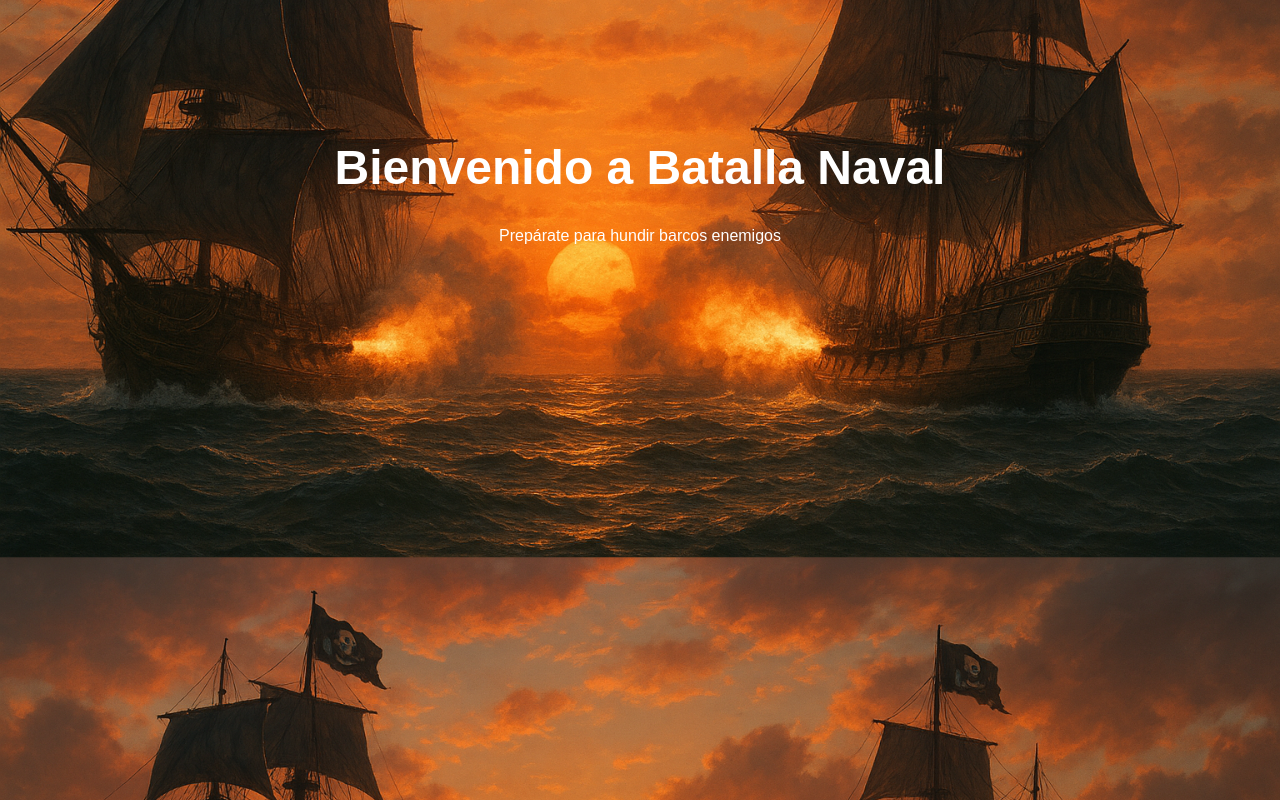
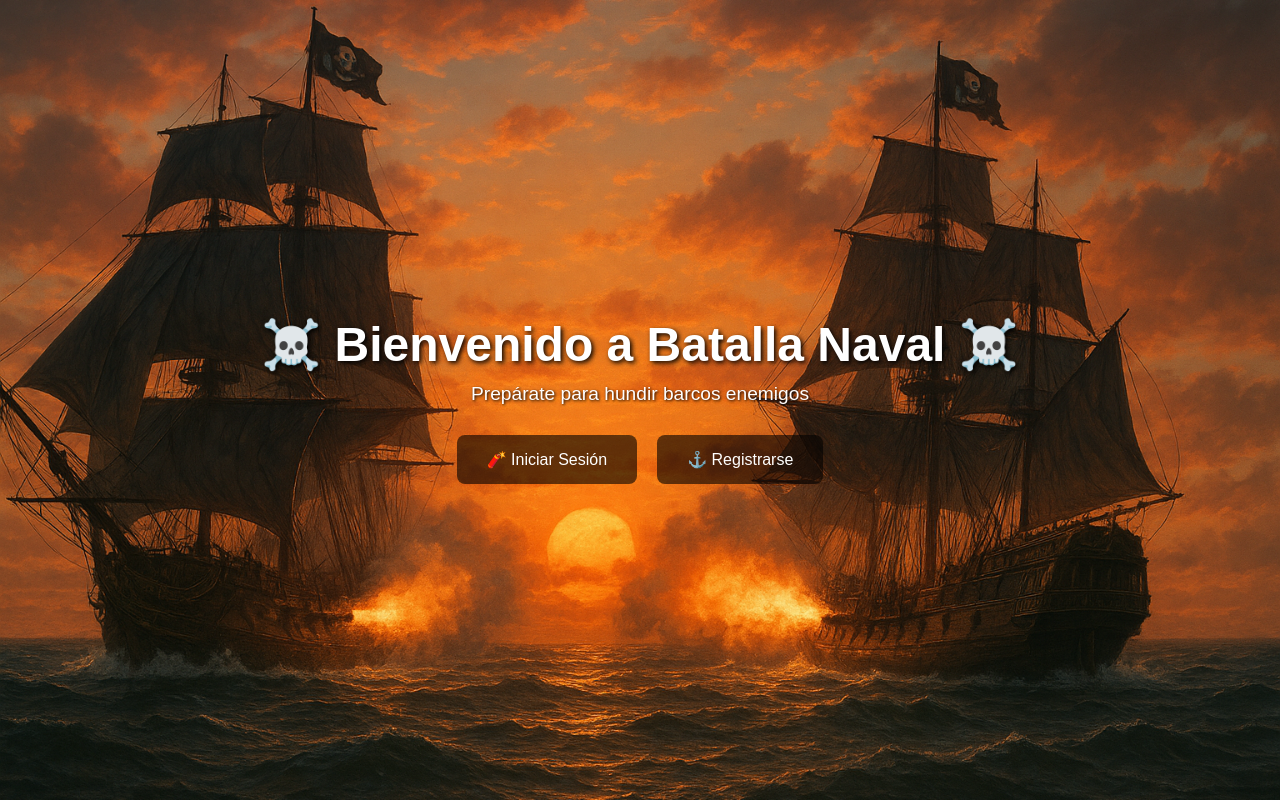
Before and after one commit to DeimonBot/batalla-naval, a Django app: page / in a window 1280 px wide. Run offline with Django 5.2, Linux system fonts and the light colour scheme.

Commit message:
Mejoras visuales en login y registro con fondo alineado

```diff
--- a/juego/templates/juego/inicio.html
+++ b/juego/templates/juego/inicio.html
@@ -1,25 +1,65 @@
 {% load static %}
 <!DOCTYPE html>
-<html>
+<html lang="es">
 <head>
+    <meta charset="UTF-8">
     <title>Batalla Naval</title>
     <style>
+        * {
+            margin: 0;
+            padding: 0;
+            box-sizing: border-box;
+        }
+        body, html {
+            height: 100%;
+            font-family: 'Arial', sans-serif;
+        }
         body {
             background-image: url("{% static 'juego/fondo.png' %}");
             background-size: cover;
-            background-position: center;
+            background-position: center center;
+            background-repeat: no-repeat;
+            display: flex;
+            justify-content: center;
+            align-items: center;
+            flex-direction: column;
             color: white;
-            font-family: Arial, sans-serif;
             text-align: center;
-            padding-top: 100px;
         }
         h1 {
             font-size: 3em;
+            margin-bottom: 10px;
+            text-shadow: 2px 2px 5px black;
+        }
+        p {
+            font-size: 1.2em;
+            margin-bottom: 30px;
+            text-shadow: 1px 1px 3px black;
+        }
+        .botones {
+            display: flex;
+            gap: 20px;
+        }
+        .botones a {
+            text-decoration: none;
+            padding: 15px 30px;
+            background-color: rgba(0, 0, 0, 0.6);
+            color: white;
+            border-radius: 8px;
+            font-size: 1em;
+            transition: background-color 0.3s ease;
+        }
+        .botones a:hover {
+            background-color: #1e90ff;
         }
     </style>
 </head>
 <body>
-    <h1>Bienvenido a Batalla Naval</h1>
+    <h1>☠️ Bienvenido a Batalla Naval ☠️</h1>
     <p>Prepárate para hundir barcos enemigos</p>
+    <div class="botones">
+        <a href="{% url 'login' %}">🧨 Iniciar Sesión</a>
+        <a href="{% url 'registro' %}">⚓ Registrarse</a>
+    </div>
 </body>
 </html>
```
Also changed, not shown: juego/templates/juego/login.html (+15 -3 lines), juego/templates/juego/registro.html (+15 -3 lines).
